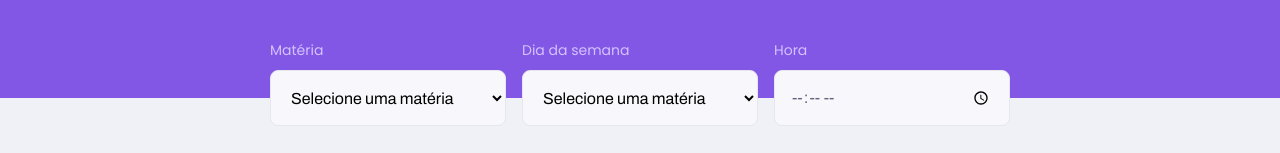
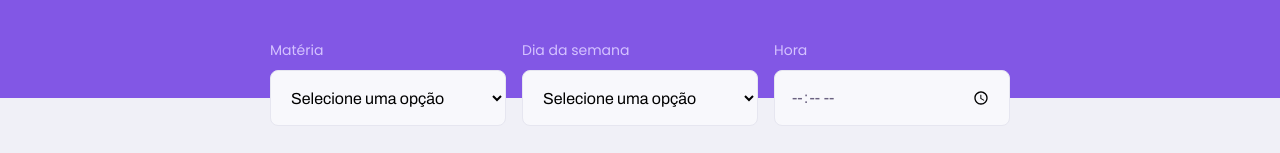
Before and after one commit to nandabalassoni/proffy, a React (Create React App) app: page /study in a window 1280 px wide. Shown: the part 242-395 px from the top of the page. Built offline with nearby package versions, Linux system fonts and the light colour scheme; the HTML template or start-up script is replaced by a standard one.

Commit message:
atualizando arquivo

```diff
--- a/src/components/Select/index.tsx
+++ b/src/components/Select/index.tsx
@@ -16,8 +16,9 @@ const Select: React.FunctionComponent<SelectProps> = ({ label, name, options, ..
     return(
         <div className="select-block">
             <label htmlFor={name}>{label}</label>
-            <select id={name} {...rest}>
-                <option value="" disabled selected hidden> Selecione uma matéria</option>
+            <select defaultValue="" id={name} {...rest}>
+                <option value="" disabled hidden> Selecione uma opção</option>
+
                 {options.map(option =>{
                     return <option key={option.value} value={option.value}>{option.label}</option>
                 })}
```
